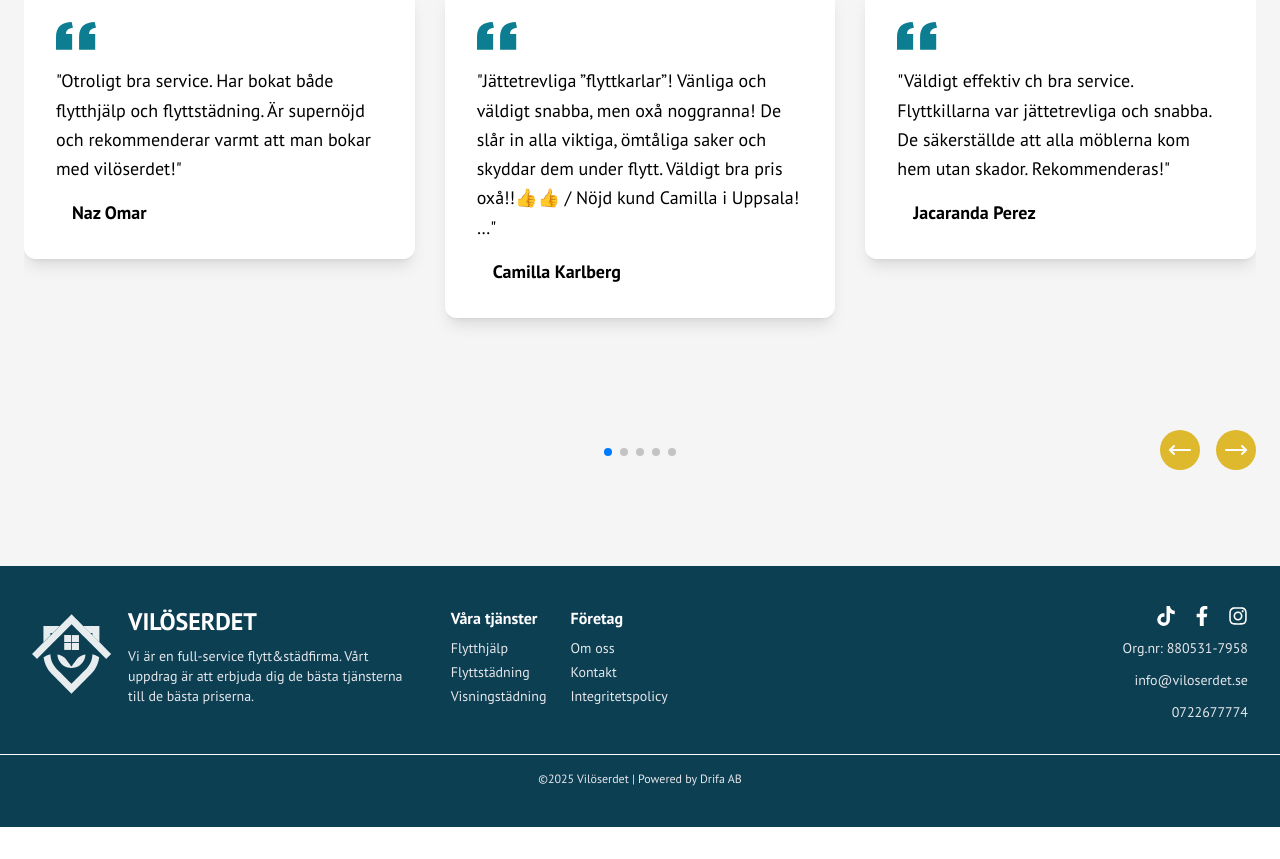
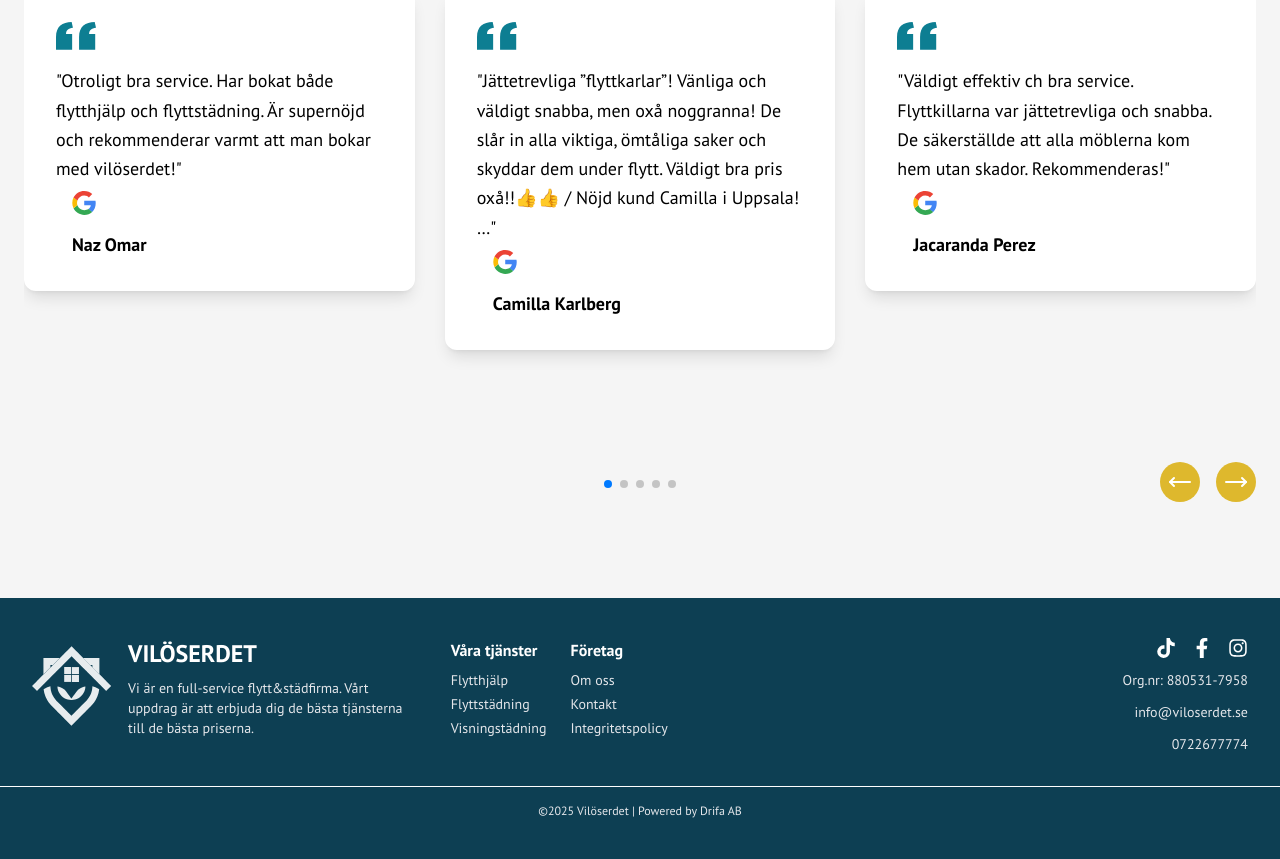
Before and after one commit to GhaithBuni/viloserdet, a Next.js app: page / in a window 1280 px wide. Shown: the part 2886-3745 px from the top of the page. Before the commit the page ends 3713 px from the top, so only its background shows below. Built offline with nearby package versions, Linux system fonts and the light colour scheme.

Commit message:
Add starts and Url to Rating

```diff
--- a/app/Kontakt/page.tsx
+++ b/app/Kontakt/page.tsx
@@ -1,7 +1,6 @@
 "use client";
 
 import { useState } from "react";
-import { motion } from "framer-motion";
 
 const page = () => {
   const [formData, setFormData] = useState({
--- /dev/null
+++ b/app/components/StarRating.tsx
@@ -0,0 +1,43 @@
+"use client";
+import { Star } from "lucide-react";
+import Image from "next/image";
+
+export const StarRating = ({
+  count = 5,
+  googleUrl,
+}: {
+  count: number;
+  googleUrl: string;
+}) => {
+  return (
+    <div className="flex items-center justify-between mt-2">
+      {/* Stars /}
+      <div className="flex">
+        {[...Array(5)].map((_, index) => (
+          <Star
+            key={index}
+            size={20}
+            className={
+              index < count ? "text-yellow-400 fill-yellow-400" : "text-gray-300"
+            }
+          />
+        ))}
+      </div>
+
+      {/ Google link icon */}
+      <a
+        href={googleUrl}
+        target="_blank"
+        rel="noopener noreferrer"
+        className="ml-4 hover:opacity-80"
+      >
+        <Image
+          src="/google-icon.svg"
+          alt="Google Review"
+          width={24}
+          height={24}
+        />
+      </a>
+    </div>
+  );
+};
--- a/app/page.tsx
+++ b/app/page.tsx
@@ -6,6 +6,7 @@ import { Swiper, SwiperSlide, useSwiper } from "swiper/react";
 import "swiper/css";
 import "swiper/css/pagination";
 import { Pagination } from "swiper/modules";
+import { StarRating } from "./components/StarRating";
 
 const SwiperNavButtons = () => {
   const swiper = useSwiper();
@@ -278,36 +279,50 @@ export default function Home() {
               content:
                 "Otroligt bra service. Har bokat både flytthjälp och flyttstädning. Är supernöjd och rekommenderar varmt att man bokar med vilöserdet!",
               name: "Naz Omar",
+              rating: 5,
+              googleUrl: "https://maps.app.goo.gl/TU8uE8RZKx7HRWf58",
             },
             {
               content:
                 "Jättetrevliga ”flyttkarlar”! Vänliga och väldigt snabba, men oxå noggranna! De slår in alla viktiga, ömtåliga saker och skyddar dem under flytt. Väldigt bra pris oxå!!👍👍 / Nöjd kund Camilla i Uppsala! …",
               name: "Camilla Karlberg",
+              rating: 5,
+              googleUrl: "https://maps.app.goo.gl/RYwSGzfUfek6uLSg7",
             },
             {
               content:
                 "Väldigt effektiv ch bra service. Flyttkillarna var jättetrevliga och snabba. De säkerställde att alla möblerna kom hem utan skador. Rekommenderas!",
               name: "Jacaranda Perez",
+              rating: 5,
+              googleUrl: "https://maps.app.goo.gl/dizYy7TULMCP8k2U6",
             },
             {
               content:
                 "Jättetrevliga, bra pris och det blev inga anmärkningar. Rekommenderas starkt",
               name: "isak islamovic",
+              rating: 5,
+              googleUrl: "https://maps.app.goo.gl/2xbHQYf1U2XhyzXE7",
             },
             {
               content:
                 "Imponerande städning. Det var några få besiktningsanmärkningar som behövde åtgärdas och av dessa så var det en som missades vid återstädningen också. Men det kan vara pga bristfällig kommunikation.Generellt sett väldigt gärna prisvärt och jag är nöjd. Firman har varit väldigt serviceinriktade och ger en gedigen information om vad som gäller.",
               name: "Tom Järn",
+              rating: 4,
+              googleUrl: "https://maps.app.goo.gl/dewwraWNyJ6tgFb4A",
             },
             {
               content:
                 "Super! Första städningen vart inte godkänd men dom kom omedelbart och löste det. Super bra service och riktigt bra pris. Kommer definitivt anlita dom igen i framtiden 🙂 …",
               name: "Alfred Englund",
+              rating: 5,
+              googleUrl: "https://maps.app.goo.gl/dYwpMhQenj4UxgpU9",
             },
             {
               content:
                 "Framförallt ett bra jobb men också ärliga, flexibla och var lätta att prata med. Kommer använda deras tjänst igen nästa gång det ska flyttas!",
               name: "Tomas Zerufael",
+              rating: 5,
+              googleUrl: "https://maps.app.goo.gl/Ar3K5YqMM1SA7kZq8",
             },
           ].map((review, index) => (
             <SwiperSlide key={index}>
@@ -330,6 +345,11 @@ export default function Home() {
 
                 {/* Review Content */}
                 <p className="text-lg leading-relaxed">"{review.content}"</p>
+                {/* Star Rating */}
+                <StarRating
+                  count={review.rating}
+                  googleUrl={review.googleUrl}
+                />
 
                 {/* Reviewer Info */}
                 <div className="flex items-center mt-4">
```
Also changed, not shown: public/google-icon.svg (added).
